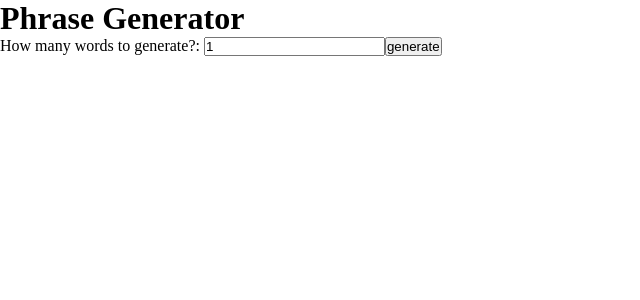
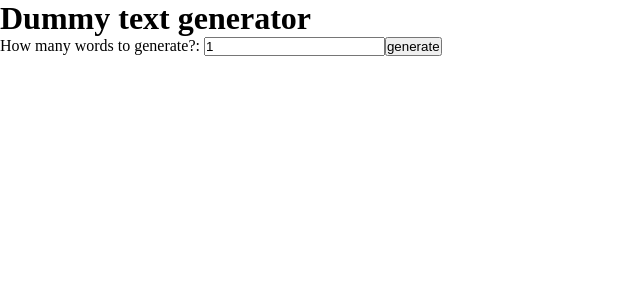
Before and after one commit to Victor-Nikliaiev/text-generator-app, a React (Create React App) app: page / in a window 1280 px wide. Shown: the top 300 px of the page, without its empty margins (0-640 px from the left). Built offline with nearby package versions, Linux system fonts and the light colour scheme.

Commit message:
changed algorithm for getting phrases

```diff
--- a/src/App.tsx
+++ b/src/App.tsx
@@ -15,7 +15,7 @@ function App() {
   return (
     <>
       <div>
-        <h1>Phrase Generator</h1>
+        <h1>Dummy text generator</h1>
         <form onSubmit={handleSubmit}>
           <label htmlFor="wordLength">How many words to generate?: </label>
           <input
--- a/src/generators/PhraseGenerator.ts
+++ b/src/generators/PhraseGenerator.ts
@@ -3,7 +3,7 @@ import WordGen from "./WordGenerator";
 class PhraseGenerator extends WordGen {
   private _generatePhrase(wordsNumber: number): string {
     let phrases: string[] = [];
-    phrases = [...Array(wordsNumber).keys()].map(() => this.randomWord);
+    phrases = Array.from({ length: wordsNumber }, () => this.randomWord);
     return phrases.join(" ");
   }
 
--- a/tsconfig.json
+++ b/tsconfig.json
@@ -1,7 +1,7 @@
 {
   "compilerOptions": {
     "target": "es5",
-    "downlevelIteration": true,
+    // "downlevelIteration": true,
     "lib": ["dom", "dom.iterable", "esnext"],
     "allowJs": true,
     "skipLibCheck": true,
```
